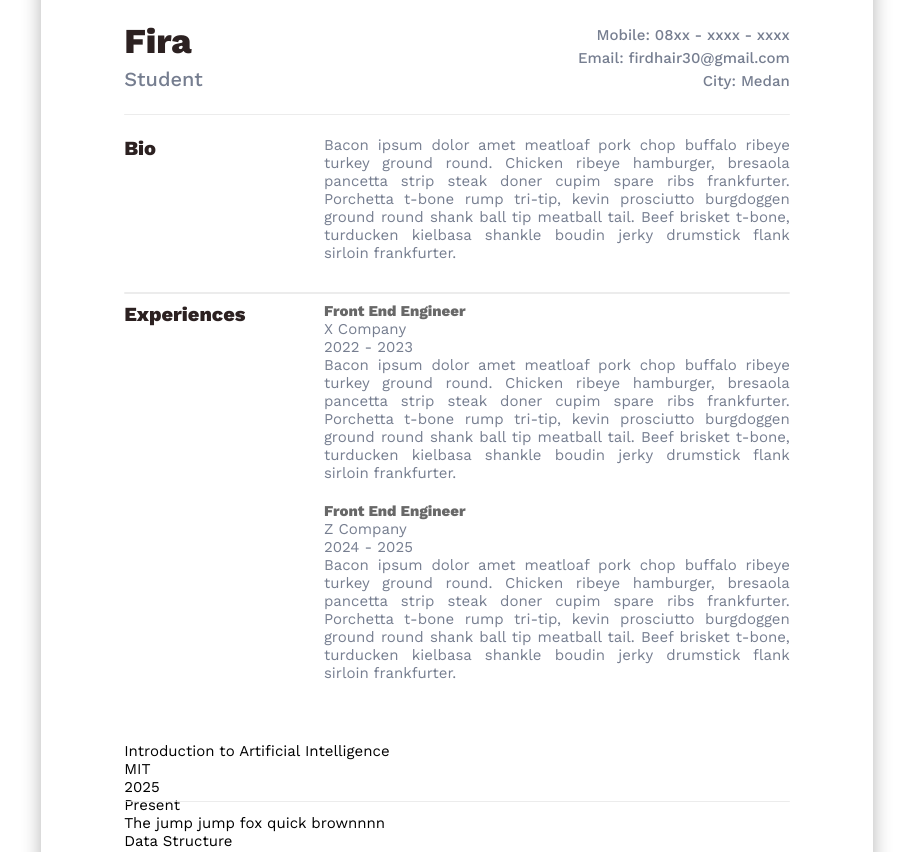
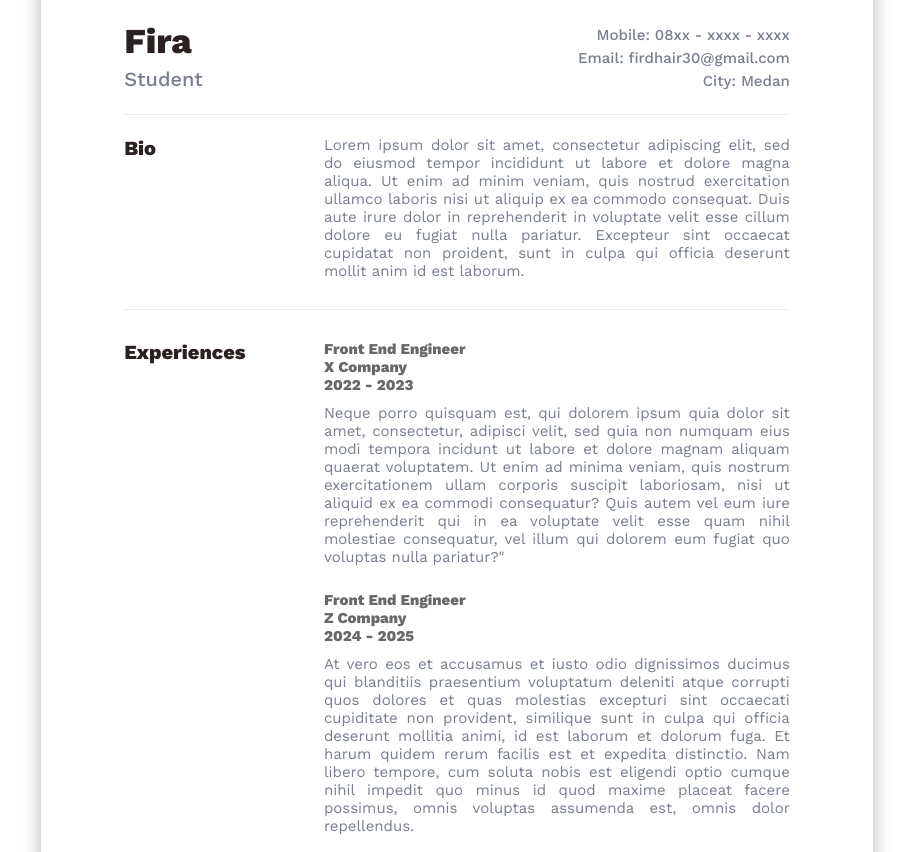
Before and after one commit to firdhair/cv-app-react, a React (Create React App) app: page / in a window 1280 px wide. Shown: the part 1940-2792 px from the top of the page, without its empty margins (183-1096 px from the left). Built offline with nearby package versions, Linux system fonts and the light colour scheme.

Commit message:
finished cv styling

```diff
--- a/src/App.js
+++ b/src/App.js
@@ -19,7 +19,7 @@ class App extends Component{
         number: ["08xx - xxxx - xxxx"],
         email: ["firdhair30@gmail.com"],
         location: ["Medan"],
-        desc: ["Bacon ipsum dolor amet meatloaf pork chop buffalo ribeye turkey ground round. Chicken ribeye hamburger, bresaola pancetta strip steak doner cupim spare ribs frankfurter. Porchetta t-bone rump tri-tip, kevin prosciutto burgdoggen ground round shank ball tip meatball tail. Beef brisket t-bone, turducken kielbasa shankle boudin jerky drumstick flank sirloin frankfurter. "],
+        desc: ["Lorem ipsum dolor sit amet, consectetur adipiscing elit, sed do eiusmod tempor incididunt ut labore et dolore magna aliqua. Ut enim ad minim veniam, quis nostrud exercitation ullamco laboris nisi ut aliquip ex ea commodo consequat. Duis aute irure dolor in reprehenderit in voluptate velit esse cillum dolore eu fugiat nulla pariatur. Excepteur sint occaecat cupidatat non proident, sunt in culpa qui officia deserunt mollit anim id est laborum."],
       },
       experiences: [
         {
@@ -27,7 +27,7 @@ class App extends Component{
           position: 'Front End Engineer',
           year: '2022',
           end: '2023',
-          jobdesc: 'Bacon ipsum dolor amet meatloaf pork chop buffalo ribeye turkey ground round. Chicken ribeye hamburger, bresaola pancetta strip steak doner cupim spare ribs frankfurter. Porchetta t-bone rump tri-tip, kevin prosciutto burgdoggen ground round shank ball tip meatball tail. Beef brisket t-bone, turducken kielbasa shankle boudin jerky drumstick flank sirloin frankfurter. ',
+          jobdesc: ' Neque porro quisquam est, qui dolorem ipsum quia dolor sit amet, consectetur, adipisci velit, sed quia non numquam eius modi tempora incidunt ut labore et dolore magnam aliquam quaerat voluptatem. Ut enim ad minima veniam, quis nostrum exercitationem ullam corporis suscipit laboriosam, nisi ut aliquid ex ea commodi consequatur? Quis autem vel eum iure reprehenderit qui in ea voluptate velit esse quam nihil molestiae consequatur, vel illum qui dolorem eum fugiat quo voluptas nulla pariatur?"',
           id:uniqid()
         },
         {
@@ -35,7 +35,7 @@ class App extends Component{
           position: 'Front End Engineer',
           year: '2024',
           end: '2025',
-          jobdesc: 'Bacon ipsum dolor amet meatloaf pork chop buffalo ribeye turkey ground round. Chicken ribeye hamburger, bresaola pancetta strip steak doner cupim spare ribs frankfurter. Porchetta t-bone rump tri-tip, kevin prosciutto burgdoggen ground round shank ball tip meatball tail. Beef brisket t-bone, turducken kielbasa shankle boudin jerky drumstick flank sirloin frankfurter. ',
+          jobdesc: 'At vero eos et accusamus et iusto odio dignissimos ducimus qui blanditiis praesentium voluptatum deleniti atque corrupti quos dolores et quas molestias excepturi sint occaecati cupiditate non provident, similique sunt in culpa qui officia deserunt mollitia animi, id est laborum et dolorum fuga. Et harum quidem rerum facilis est et expedita distinctio. Nam libero tempore, cum soluta nobis est eligendi optio cumque nihil impedit quo minus id quod maxime placeat facere possimus, omnis voluptas assumenda est, omnis dolor repellendus.',
           id:uniqid()
         }
       ],
@@ -45,7 +45,7 @@ class App extends Component{
           institution: 'MIT',
           year: '2025',
           end: 'Present',
-          edudesc: 'The jump jump fox quick brownnnn',
+          edudesc: 'Nam libero tempore, cum soluta nobis est eligendi optio cumque nihil impedit quo minus id quod maxime placeat facere possimus, omnis voluptas assumenda est, omnis dolor repellendus. Temporibus autem quibusdam et aut officiis debitis aut rerum necessitatibus saepe eveniet ut et voluptates repudiandae sint et molestiae non recusandae. Itaque earum rerum hic tenetur a sapiente delectus, ut aut reiciendis voluptatibus maiores alias consequatur aut perferendis doloribus asperiores repellat."',
           id: uniqid()
         },
         {
@@ -53,7 +53,7 @@ class App extends Component{
           institution: 'MIT',
           year: '2020',
           end: '2024',
-          edudesc: 'The jump jump fox quick brownnnn',
+          edudesc: 'At vero eos et accusamus et iusto odio dignissimos ducimus qui blanditiis praesentium voluptatum deleniti atque corrupti quos dolores et quas molestias excepturi sint occaecati cupiditate non provident, similique sunt in culpa qui officia deserunt mollitia animi, id est laborum et dolorum fuga. Et harum quidem rerum facilis est et expedita distinctio. ',
           id: uniqid()
         }
       ]
--- a/src/components/views/EducationView.js
+++ b/src/components/views/EducationView.js
@@ -5,18 +5,22 @@ const WorkExperiencesView = (props) => {
     console.log("ini education view : ", education)
 
     return(
-        <div className="education-container">
-            {education.map((education) => {
+        <div className="education-container container">
+            <div className="education-title title">
+                <h4>Education</h4>
+            </div>
+            <div className="education-list list">
+                {education.map((education) => {
                 return (
                     <div className="education" key={education.id}>
-                        <p>{education.course}</p>
-                        <p>{education.institution}</p>
-                        <p>{education.year}</p>
-                        <p>{education.end}</p>
-                        <p>{education.edudesc}</p>
+                        <p className="education-course bold">{education.course}</p>
+                        <p className="education-institution bold">{education.institution}</p>
+                        <p className="education-year bold">{education.year} - {education.end}</p>
+                        <p className="desc">{education.edudesc}</p>
                     </div>
                 )
             })}
+            </div>
         </div>
     )
 }
--- a/src/components/views/WorkExperiencesView.js
+++ b/src/components/views/WorkExperiencesView.js
@@ -5,22 +5,23 @@ const WorkExperiencesView = (props) => {
     console.log("ini work experiences view : ", experiences)
 
     return(
-        <div className="work-experiences-container">
-           <div className="work-experiences-title">
+        <div className="work-experiences-container container">
+           <div className="work-experiences-title title">
                 <h4>Experiences</h4>
            </div>
-            <div className="work-experiences-list">
+            <div className="work-experiences-list list">
                 {experiences.map((experience) => {
                     return (
                         <div className="experience-list" key={experience.id}>
-                            <p className="job-position">{experience.position}</p>
-                            <p className="job-company">{experience.company}</p>
-                            <p className="job-year">{experience.year} - {experience.end}</p>
-                            <p className="job-description">{experience.jobdesc}</p>
+                            <p className="job-position bold">{experience.position}</p>
+                            <p className="job-company bold">{experience.company}</p>
+                            <p className="job-year bold">{experience.year} - {experience.end}</p>
+                            <p className="desc">{experience.jobdesc}</p>
                         </div>
                     )
                 })}
             </div>
+            <hr/>
         </div>
     )
 }
--- a/src/styles/_cv-container.scss
+++ b/src/styles/_cv-container.scss
@@ -22,6 +22,18 @@
     // background-color: rgb(236, 236, 236);
     width: 80%;
     margin: 6rem auto 4rem auto;
+  }
+  .title {
+    flex: 1 1 30%;
+  }
+  .list {
+    color: $cv-grey;
+    flex: 1 1 70%;
+    text-align: justify;
+  }
+  .bold {
+    color: rgb(104, 104, 104);
+    font-weight: 600;
   }
 }
 
@@ -69,7 +81,7 @@
 
   .personal-bio {
     @include flex(flex-start, flex-start, row);
-    margin: 2rem auto 4rem auto;
+    margin: 2rem auto 6rem auto;
     position: relative;
 
     &:before {
@@ -77,7 +89,7 @@
       position: absolute;
       width: 100%;
       height: 1.5px;
-      bottom: -25%;
+      top: 120%;
       background: rgba(230, 230, 230, 0.75);
       border-radius: 15px;
     }
@@ -106,27 +118,30 @@
     position: absolute;
     width: 100%;
     height: 1.5px;
-    bottom: -25%;
+    top: 101%;
     background: rgba(230, 230, 230, 0.75);
     border-radius: 15px;
   }
 
-  .work-experiences-title {
-    flex: 1 1 30%;
-  }
-
-  .work-experiences-list {
-    color: $cv-grey;
-    flex: 1 1 70%;
-    text-align: justify;
-  }
-
   .experience-list {
-    margin: 0rem 0rem 2rem 0rem;
-  }
-
-  .job-position {
-    color: rgb(104, 104, 104);
-    font-weight: 600;
+    margin: 0rem 0rem 2.5rem 0rem;
+    .desc {
+      margin: 1rem 0rem;
+    }
   }
 }
+
+//////////////////////// EDUCATION  ////////////////////////
+.education-container {
+  @include flex(flex-start, flex-start, row);
+  margin: 2rem auto 5rem auto;
+  position: relative;
+  flex-wrap: wrap;
+
+  .education {
+    margin: 0rem 0rem 2.5rem 0rem;
+    .desc {
+      margin: 1rem 0rem;
+    }
+  }
+}
--- a/src/styles/style.css
+++ b/src/styles/style.css
@@ -200,6 +200,25 @@ a {
   margin: 6rem auto 4rem auto;
 }
 
+.cv-container .title {
+  -webkit-box-flex: 1;
+      -ms-flex: 1 1 30%;
+          flex: 1 1 30%;
+}
+
+.cv-container .list {
+  color: #767e90;
+  -webkit-box-flex: 1;
+      -ms-flex: 1 1 70%;
+          flex: 1 1 70%;
+  text-align: justify;
+}
+
+.cv-container .bold {
+  color: #686868;
+  font-weight: 600;
+}
+
 .personal-details-container .personal-details {
   margin: 2rem auto 4rem auto;
   display: -webkit-box;
@@ -271,7 +290,7 @@ a {
   -webkit-box-direction: normal;
       -ms-flex-direction: row;
           flex-direction: row;
-  margin: 2rem auto 4rem auto;
+  margin: 2rem auto 6rem auto;
   position: relative;
 }
 
@@ -280,7 +299,7 @@ a {
   position: absolute;
   width: 100%;
   height: 1.5px;
-  bottom: -25%;
+  top: 120%;
   background: rgba(230, 230, 230, 0.75);
   border-radius: 15px;
 }
@@ -324,31 +343,44 @@ a {
   position: absolute;
   width: 100%;
   height: 1.5px;
-  bottom: -25%;
+  top: 101%;
   background: rgba(230, 230, 230, 0.75);
   border-radius: 15px;
 }
 
-.work-experiences-container .work-experiences-title {
-  -webkit-box-flex: 1;
-      -ms-flex: 1 1 30%;
-          flex: 1 1 30%;
+.work-experiences-container .experience-list {
+  margin: 0rem 0rem 2.5rem 0rem;
 }
 
-.work-experiences-container .work-experiences-list {
-  color: #767e90;
-  -webkit-box-flex: 1;
-      -ms-flex: 1 1 70%;
-          flex: 1 1 70%;
-  text-align: justify;
+.work-experiences-container .experience-list .desc {
+  margin: 1rem 0rem;
 }
 
-.work-experiences-container .experience-list {
-  margin: 0rem 0rem 2rem 0rem;
+.education-container {
+  display: -webkit-box;
+  display: -ms-flexbox;
+  display: flex;
+  -webkit-box-pack: start;
+      -ms-flex-pack: start;
+          justify-content: flex-start;
+  -webkit-box-align: start;
+      -ms-flex-align: start;
+          align-items: flex-start;
+  -webkit-box-orient: horizontal;
+  -webkit-box-direction: normal;
+      -ms-flex-direction: row;
+          flex-direction: row;
+  margin: 2rem auto 5rem auto;
+  position: relative;
+  -ms-flex-wrap: wrap;
+      flex-wrap: wrap;
 }
 
-.work-experiences-container .job-position {
-  color: #686868;
-  font-weight: 600;
+.education-container .education {
+  margin: 0rem 0rem 2.5rem 0rem;
+}
+
+.education-container .education .desc {
+  margin: 1rem 0rem;
 }
 /*# sourceMappingURL=style.css.map */
```
Also changed, not shown: 1 other file (tests, documents, lock files or other folders).
